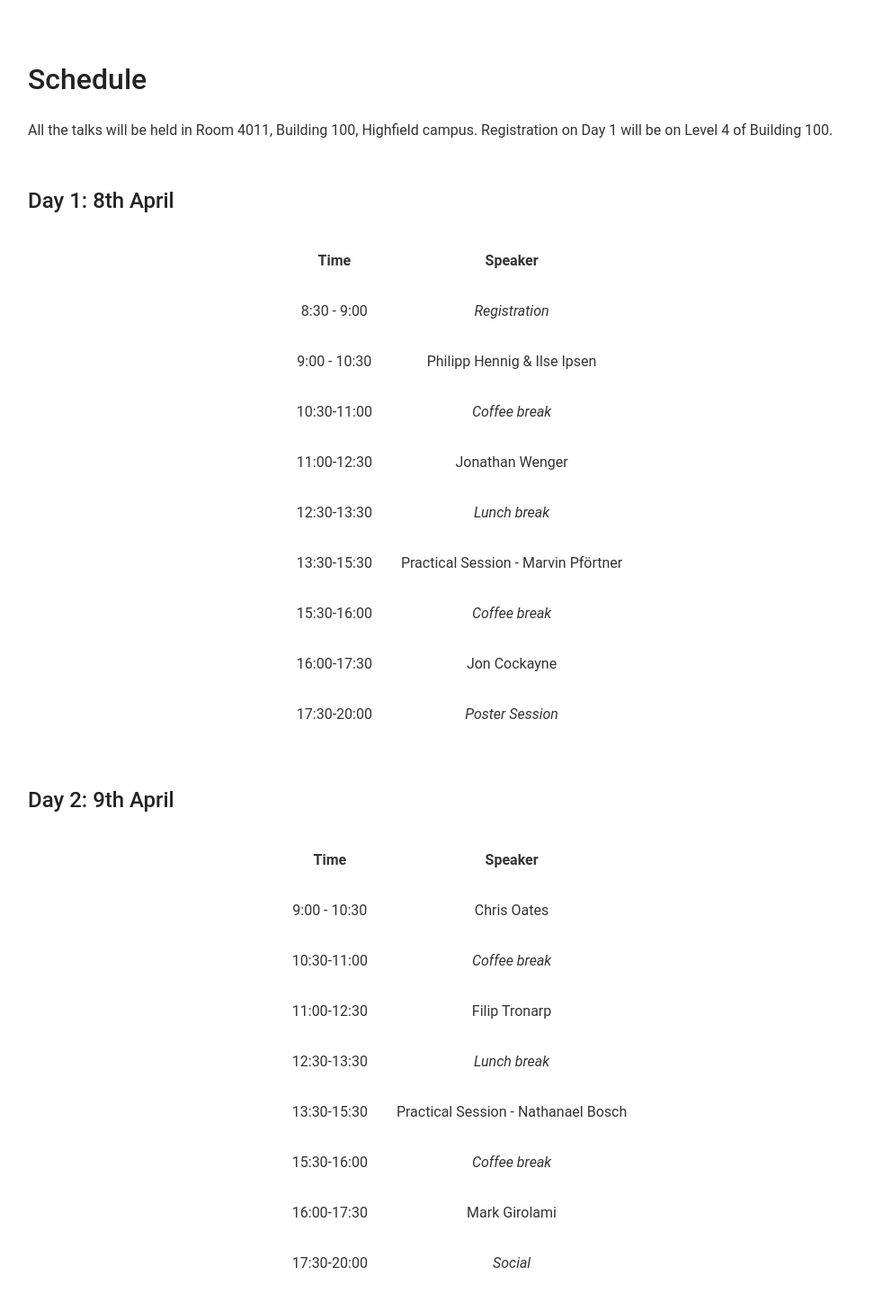
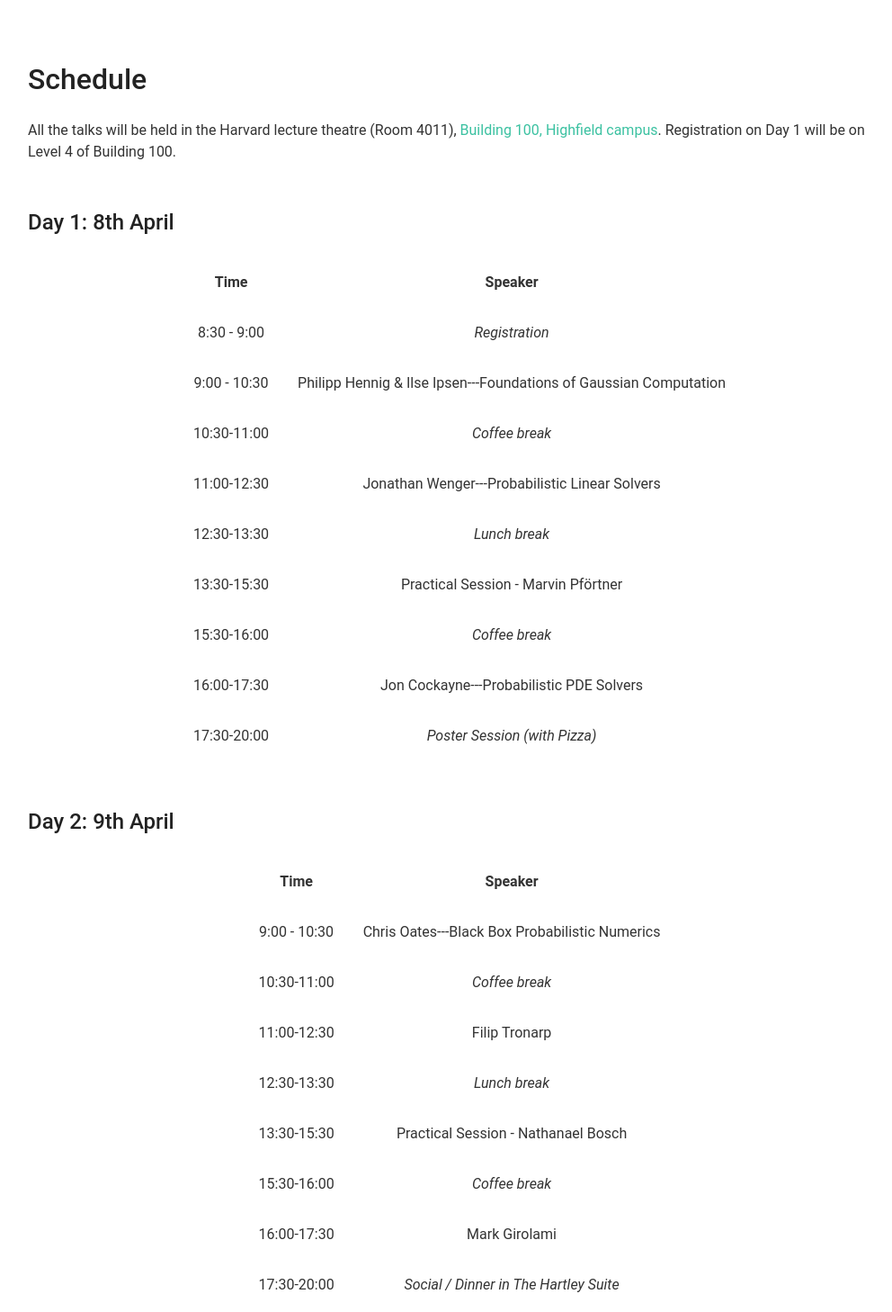
Before and after one commit to jcockayne/pnschool.github.io, a plain HTML site: page pages/schedule.html in a window 1280 px wide. Shown: the part 920-2378 px from the top of the page at 90% size, without its empty margins (129-1121 px from the left). Drawn offline with Linux system fonts and the light colour scheme.

Commit message:
Update schedule.html
Added some location details

```diff
--- a/pages/schedule.html
+++ b/pages/schedule.html
@@ -37,7 +37,7 @@
         <h1>Schedule</h1>
 
     <p>
-        All the talks will be held in Room 4011, Building 100, Highfield campus. Registration on Day 1 will be on Level 4 of Building 100.
+        All the talks will be held in the Harvard lecture theatre (Room 4011), <a href="https://maps.app.goo.gl/vMf8g5bWDRKkV29K7">Building 100, Highfield campus</a>. Registration on Day 1 will be on Level 4 of Building 100.
     </p>
 
     <h2>Day 1: 8th April</h2>
@@ -58,7 +58,7 @@
       </tr>
       <tr>
         <td style="text-align:center">9:00 - 10:30</td>
-        <td style="text-align:center"> Philipp Hennig & Ilse Ipsen</td>
+        <td style="text-align:center"> Philipp Hennig & Ilse Ipsen---Foundations of Gaussian Computation</td>
       </tr>
       <tr>
         <td style="text-align:center">10:30-11:00</td>
@@ -66,7 +66,7 @@
       </tr>
       <tr>
         <td style="text-align:center">11:00-12:30</td>
-        <td style="text-align:center"> Jonathan Wenger</td>
+        <td style="text-align:center"> Jonathan Wenger---Probabilistic Linear Solvers</td>
       </tr>
       <tr>
         <td style="text-align:center">12:30-13:30</td>
@@ -82,11 +82,11 @@
       </tr>
       <tr>
         <td style="text-align:center">16:00-17:30</td>
-        <td style="text-align:center"> Jon Cockayne</td>
+        <td style="text-align:center"> Jon Cockayne---Probabilistic PDE Solvers</td>
       </tr>
       <tr>
         <td style="text-align:center">17:30-20:00</td>
-        <td style="text-align:center"><i> Poster Session </i></td>
+        <td style="text-align:center"><i>Poster Session (with Pizza)</i></td>
       </tr>
     </table>
 
@@ -103,7 +103,7 @@
       </tr>
       <tr>
         <td style="text-align:center">9:00 - 10:30</td>
-        <td style="text-align:center"> Chris Oates</td>
+        <td style="text-align:center">Chris Oates---Black Box Probabilistic Numerics</td>
       </tr>
       <tr>
         <td style="text-align:center">10:30-11:00</td>
@@ -131,7 +131,7 @@
       </tr>
       <tr>
         <td style="text-align:center">17:30-20:00</td>
-        <td style="text-align:center"> <i>Social</i> </td>
+        <td style="text-align:center"> <i>Social / Dinner in The Hartley Suite</i> </td>
       </tr>
     </table>
 
@@ -149,7 +149,7 @@
       </tr>
       <tr>
         <td style="text-align:center">9:00 - 9:45</td>
-        <td style="text-align:center"> Motonobu Kanagawa</td>
+        <td style="text-align:center">Motonobu Kanagawa</td>
       </tr>
       <tr>
         <td style="text-align:center">9:45 - 10:30</td>
```
